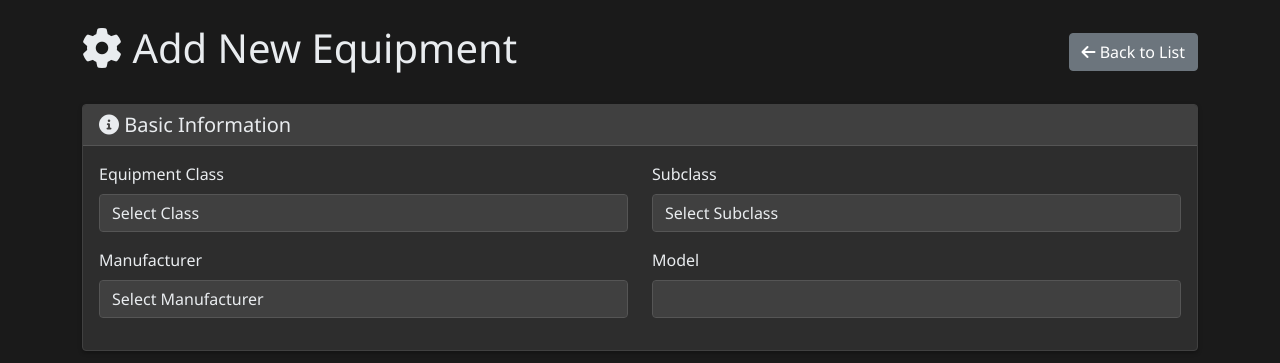
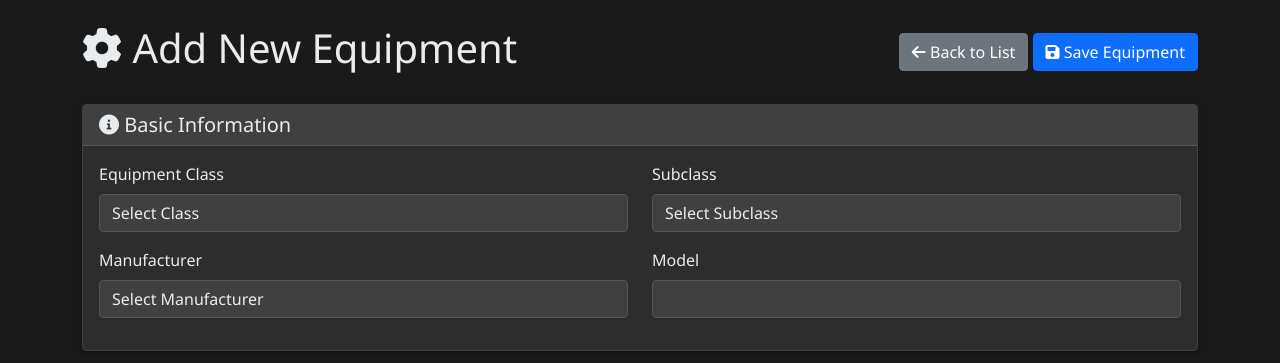
Before and after one commit to nickbevins/rems, a Flask app: page /equipment/new in a window 1280 px wide. Shown: the part 57-420 px from the top of the page. Run offline with Flask 3, Linux system fonts and the light colour scheme; a user stored in the database is signed in; some libraries are stand-ins or nearby versions.

Commit message:
Fix equipment edit save functionality and improve UI
- Fix form field population for foreign key SelectFields by explicitly setting string values
- Add Save button at top of equipment edit form for better UX
- Change Back button to return to equipment details (when editing) instead of equipment list
- Add form validation error debugging to help identify issues
- Add form ID to support top Save button submission

Resolves issue where equipment edits were not being saved due to SelectField value type mismatch.

```diff
--- a/app.py
+++ b/app.py
@@ -1185,6 +1185,17 @@ def equipment_edit(eq_id):
     physicians = Personnel.query.filter(Personnel.roles.ilike('%physician%')).order_by(Personnel.name).all()
     form.physician_id.choices = [('', 'Select Physician')] + [(str(p.id), p.name) for p in physicians]
 
+    # Set form field values from equipment (needed for foreign key fields)
+    if request.method == 'GET':
+        form.class_id.data = str(equipment.class_id) if equipment.class_id else ''
+        form.subclass_id.data = str(equipment.subclass_id) if equipment.subclass_id else ''
+        form.manufacturer_id.data = str(equipment.manufacturer_id) if equipment.manufacturer_id else ''
+        form.department_id.data = str(equipment.department_id) if equipment.department_id else ''
+        form.facility_id.data = str(equipment.facility_id) if equipment.facility_id else ''
+        form.contact_id.data = str(equipment.contact_id) if equipment.contact_id else ''
+        form.supervisor_id.data = str(equipment.supervisor_id) if equipment.supervisor_id else ''
+        form.physician_id.data = str(equipment.physician_id) if equipment.physician_id else ''
+
     if form.validate_on_submit():
         form.populate_obj(equipment)
 
@@ -1213,6 +1224,12 @@ def equipment_edit(eq_id):
         db.session.commit()
         flash('Equipment updated successfully!', 'success')
         return redirect(url_for('equipment_detail', eq_id=eq_id))
+    else:
+        # Debug: Show form validation errors if form submission fails
+        if request.method == 'POST':
+            for field_name, errors in form.errors.items():
+                for error in errors:
+                    flash(f'Form validation error in {field_name}: {error}', 'error')
 
     return render_template('equipment_form.html', form=form, title='Edit Equipment', equipment=equipment)
 
--- a/templates/equipment_form.html
+++ b/templates/equipment_form.html
@@ -7,12 +7,23 @@
     <div class="col-12">
         <div class="d-flex justify-content-between align-items-center mb-4">
             <h1><i class="fas fa-cog"></i> {{ title }}</h1>
+            <div>
+                {% if equipment %}
+                    <a href="{{ url_for('equipment_detail', eq_id=equipment.eq_id) }}" class="btn btn-secondary">
+                        <i class="fas fa-arrow-left"></i> Back to Details
+                    </a>
+                {% else %}
                     <a href="{{ url_for('equipment_list') }}" class="btn btn-secondary">
                         <i class="fas fa-arrow-left"></i> Back to List
                     </a>
+                {% endif %}
+                <button type="submit" form="equipmentForm" class="btn btn-primary">
+                    <i class="fas fa-save"></i> Save Equipment
+                </button>
+            </div>
         </div>
 
-        <form method="POST" class="needs-validation" novalidate>
+        <form method="POST" id="equipmentForm" class="needs-validation" novalidate>
             {{ form.hidden_tag() }}
 
             <!-- Basic Information -->
@@ -372,9 +383,15 @@
             <div class="card">
                 <div class="card-body">
                     <div class="d-flex justify-content-between">
+                        {% if equipment %}
+                            <a href="{{ url_for('equipment_detail', eq_id=equipment.eq_id) }}" class="btn btn-secondary">
+                                <i class="fas fa-times"></i> Cancel
+                            </a>
+                        {% else %}
                             <a href="{{ url_for('equipment_list') }}" class="btn btn-secondary">
                                 <i class="fas fa-times"></i> Cancel
                             </a>
+                        {% endif %}
                         <button type="submit" class="btn btn-primary">
                             <i class="fas fa-save"></i> Save Equipment
                         </button>
```
Lines whose indentation alone changed are shown as unchanged.
